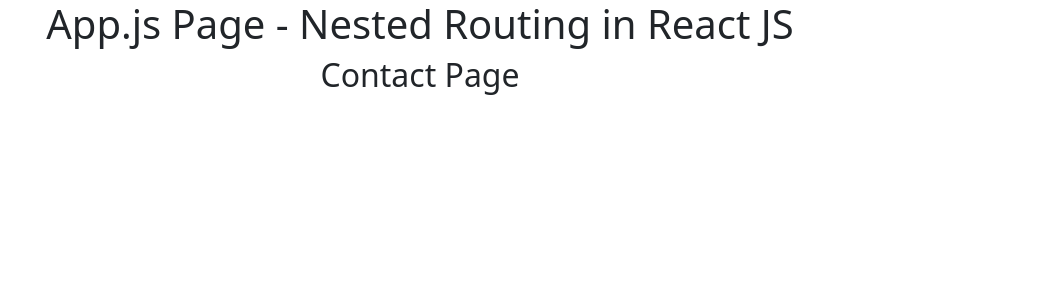
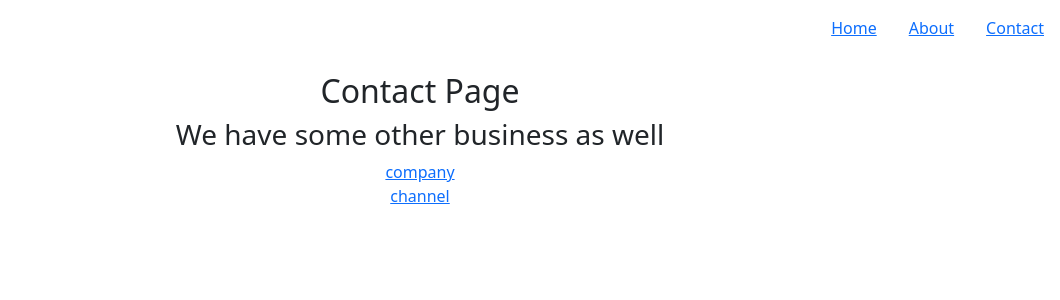
Before and after one commit to tahaansari/react-tutorial-code-step-by-step, a React (Create React App) app: page /contact in a window 1280 px wide. Shown: the top 300 px of the page, without its empty margins (220-1280 px from the left). Built offline with nearby package versions, Linux system fonts and the light colour scheme.

Commit message:
routing wip

```diff
--- /dev/null
+++ b/src/About.js
@@ -0,0 +1,9 @@
+function About() {
+  return (
+    <>
+      <h2>About Page</h2>
+    </>
+  );
+}
+
+export default About;
--- a/src/App.css
+++ /dev/null
@@ -1,38 +0,0 @@
-.App {
-  text-align: center;
-}
-
-.App-logo {
-  height: 40vmin;
-  pointer-events: none;
-}
-
-@media (prefers-reduced-motion: no-preference) {
-  .App-logo {
-    animation: App-logo-spin infinite 20s linear;
-  }
-}
-
-.App-header {
-  background-color: #282c34;
-  min-height: 100vh;
-  display: flex;
-  flex-direction: column;
-  align-items: center;
-  justify-content: center;
-  font-size: calc(10px + 2vmin);
-  color: white;
-}
-
-.App-link {
-  color: #61dafb;
-}
-
-@keyframes App-logo-spin {
-  from {
-    transform: rotate(0deg);
-  }
-  to {
-    transform: rotate(360deg);
-  }
-}
--- a/src/App.js
+++ b/src/App.js
@@ -1,11 +1,21 @@
 import React from "react";
+import { BrowserRouter as Router, Routes, Route } from "react-router-dom";
+import Navbar from "./Navbar";
+import Home from "./Home";
+import About from "./About";
 import Contact from "./Contact";
 
 function App() {
   return (
     <div className="App" style={{ textAlign: "center" }}>
-      <h1>App.js Page - Nested Routing in React JS</h1>
-      <Contact />
+      <Router>
+        <Navbar />
+        <Routes>
+          <Route path="/" element={<Home />} />
+          <Route path="/about" element={<About />} />
+          <Route path="/contact" element={<Contact />} />
+        </Routes>
+      </Router>
     </div>
   );
 }
--- a/src/Contact.js
+++ b/src/Contact.js
@@ -1,7 +1,12 @@
+import { Link } from "react-router-dom";
 function Contact() {
   return (
     <>
       <h2>Contact Page</h2>
+      <h3>We have some other business as well</h3>
+      <Link to="/company">company</Link>
+      <br />
+      <Link to="/channel">channel</Link>
     </>
   );
 }
--- /dev/null
+++ b/src/Home.js
@@ -0,0 +1,13 @@
+import React from "react";
+import { Link } from "react-router-dom";
+
+function Home() {
+  return (
+    <>
+      <h2>Home Page</h2>
+      <Link to="/about"></Link>
+    </>
+  );
+}
+
+export default Home;
--- /dev/null
+++ b/src/Navbar.js
@@ -0,0 +1,20 @@
+import { Link } from "react-router-dom";
+function Navbar() {
+  return (
+    <>
+      <ul className="top-navbar">
+        <li>
+          <Link to="/">Home</Link>
+        </li>
+        <li>
+          <Link to="/about">About</Link>
+        </li>
+        <li>
+          <Link to="/contact">Contact</Link>
+        </li>
+      </ul>
+    </>
+  );
+}
+
+export default Navbar;
--- a/src/index.css
+++ b/src/index.css
@@ -13,3 +13,14 @@
 div {
   margin-bottom: 1rem;
 }
+
+.top-navbar {
+  padding: 0;
+  list-style: none;
+  display: flex;
+  justify-content: flex-end;
+}
+
+.top-navbar li {
+  padding: 1rem;
+}
--- a/src/index.js
+++ b/src/index.js
@@ -1,6 +1,6 @@
+import "./index.css";
 import React from "react";
 import ReactDOM from "react-dom/client";
-import "./index.css";
 import "bootstrap/dist/css/bootstrap.min.css";
 import App from "./App";
 import reportWebVitals from "./reportWebVitals";
```
Also changed, not shown: src/Channel.js (added, +9 -0 lines), src/Company.js (added, +9 -0 lines).
